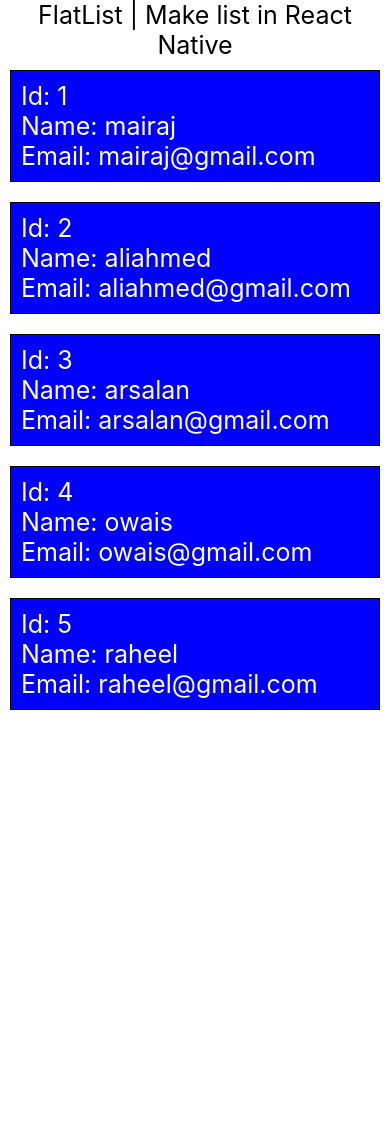
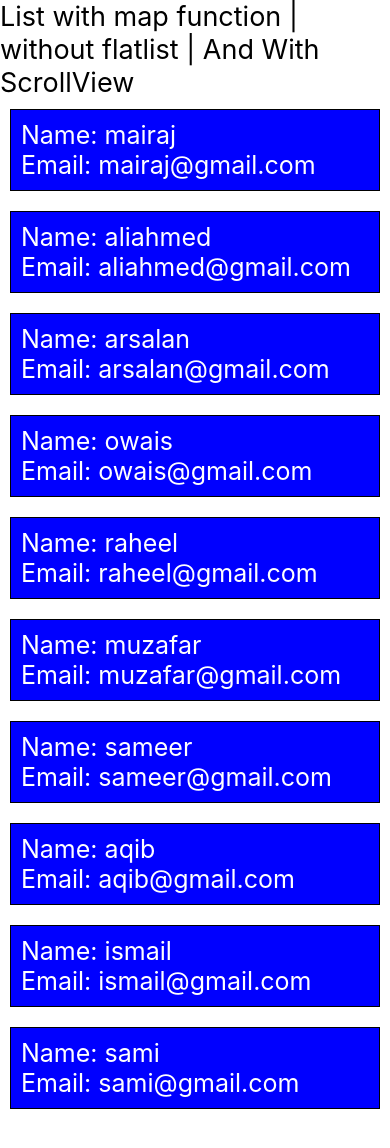
Before and after one commit to muhammadmairajj/react-native-simple-form, a React Native app: screen / in a window 390 px wide. Before the commit the page ends 844 px from the top, so only its background shows below. Built offline with nearby package versions, Linux system fonts and the light colour scheme.

Commit message:
List with map function | without flatlist

```diff
--- a/App.js
+++ b/App.js
@@ -1,5 +1,6 @@
 import React from 'react';
-import {View, Text, FlatList, StyleSheet} from 'react-native';
+import { View, Text, ScrollView, StyleSheet } from 'react-native';
+
 
 function App() {
   const users = [
@@ -8,27 +9,27 @@ function App() {
     {id: 3, name: 'arsalan', email: 'arsalan@gmail.com'},
     {id: 4, name: 'owais', email: 'owais@gmail.com'},
     {id: 5, name: 'raheel', email: 'raheel@gmail.com'},
+    {id: 6, name: 'muzafar', email: 'muzafar@gmail.com'},
+    {id: 7, name: 'sameer', email: 'sameer@gmail.com'},
+    {id: 8, name: 'aqib', email: 'aqib@gmail.com'},
+    {id: 9, name: 'ismail', email: 'ismail@gmail.com'},
+    {id: 10, name: 'sami', email: 'sami@gmail.com'},
   ];
-
   return (
     <View>
-      <Text style={{fontSize: 25, color:'black', textAlign:'center'}}>FlatList | Make list in React Native</Text>
-      <FlatList
-        data={users}
-        renderItem={({item}) => {
+      <Text style={{fontSize: 27, color: 'black'}}>List with map function | without flatlist | And With ScrollView</Text>
+      <ScrollView style={{marginBottom: 30}}>
+        {users.map((item) => {
           return (
-            <View style={styles.item}>
-              <Text style={{fontSize: 25, color: '#fff'}}>Id: {item.id}</Text>
+            <View key={item.id} style={styles.item}>
               <Text style={{fontSize: 25, color: '#fff'}}>Name: {item.name}</Text>
               <Text style={{fontSize: 25, color: '#fff'}}>Email: {item.email}</Text>
             </View>
-          );
-        }}
-        keyExtractor={(item) => item.id}
-
-      />
+          )
+        })}
+      </ScrollView>
     </View>
-  );
+  )
 }
 
 const styles = StyleSheet.create({
```
Also changed, not shown: 1 other file (tests, documents, lock files or other folders).
